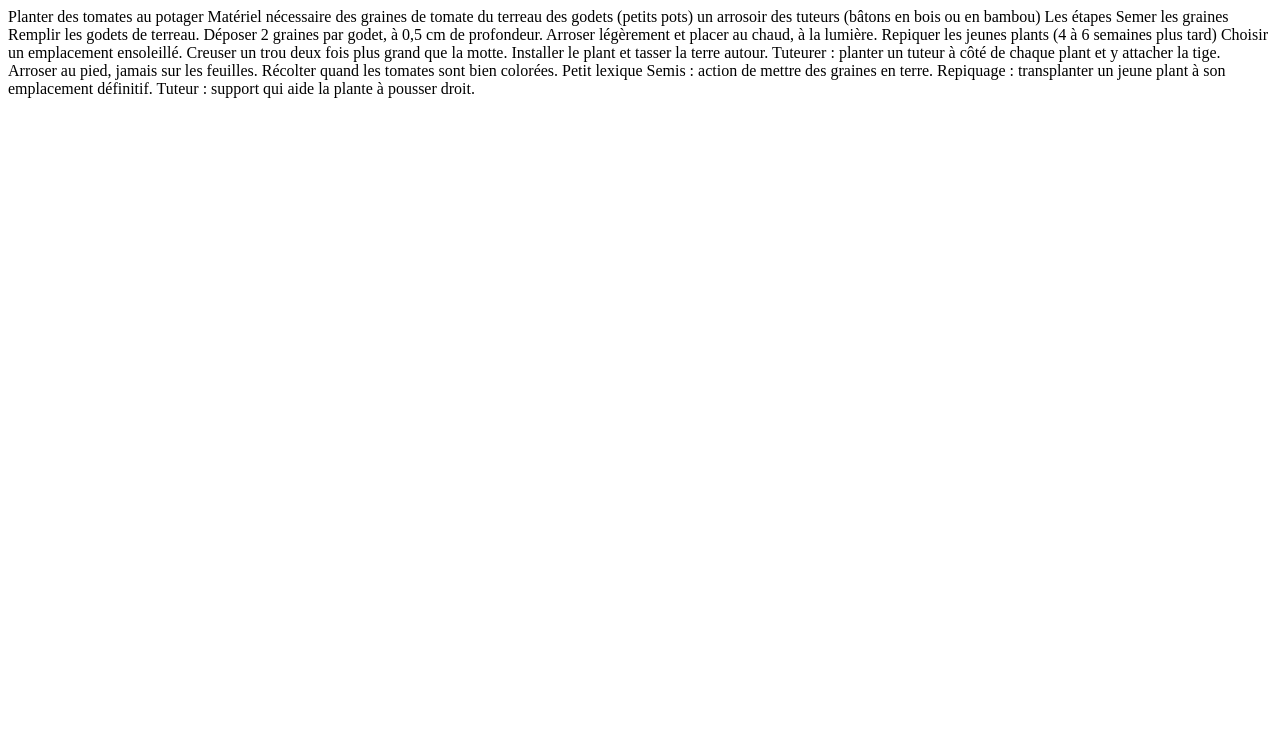
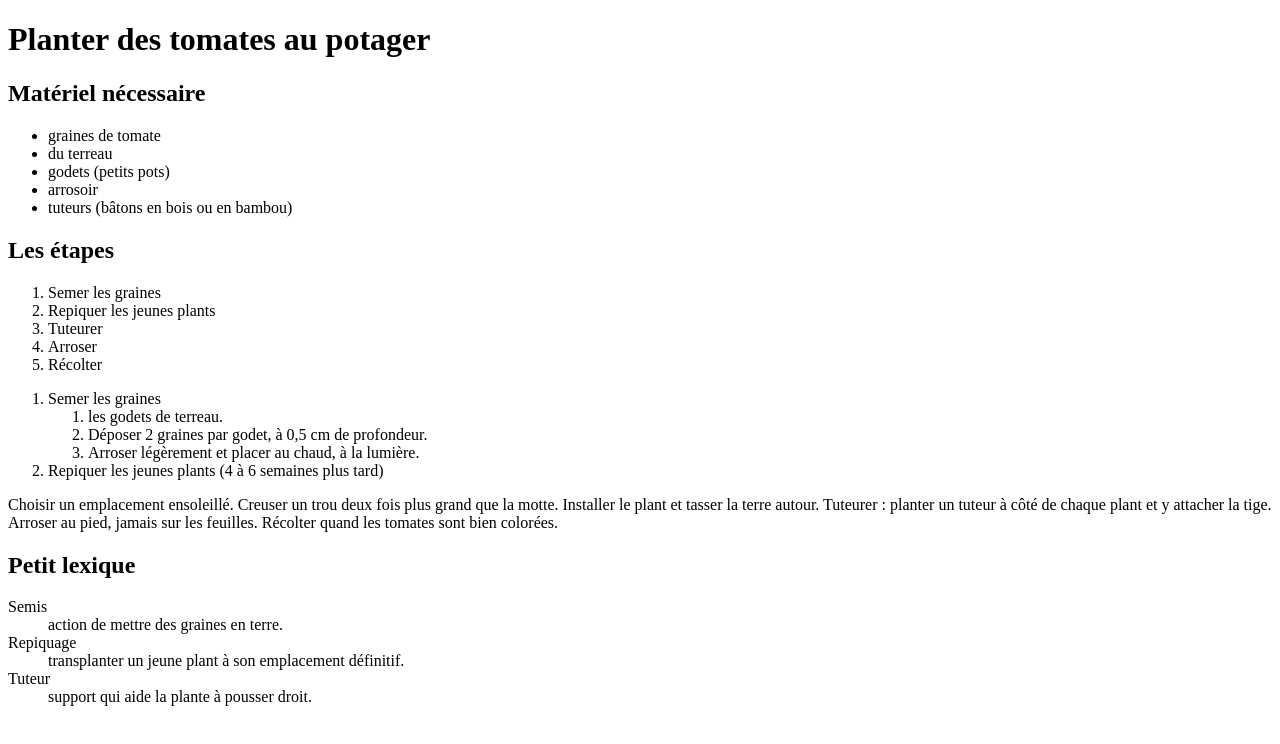
Before and after one commit to juleschristkanga/exercices-html-main-niveau-1-graine, a plain HTML site: page 03-listes/index.html in a window 1280 px wide. Drawn offline with Linux system fonts and the light colour scheme.

Commit message:
exercice 3

```diff
--- a/03-listes/index.html
+++ b/03-listes/index.html
@@ -6,24 +6,39 @@
   <title>Planter des tomates au potager</title>
 </head>
 <body>
-  <!-- TODO 1 : titre principal -->
-  Planter des tomates au potager
+  <!-- Planter-->
+  <h1>Planter des tomates au potager</h1>
 
-  <!-- TODO 2 : titre de partie + liste NON ordonnée (l'ordre n'a pas d'importance) -->
-  Matériel nécessaire
-  des graines de tomate
-  du terreau
-  des godets (petits pots)
-  un arrosoir
-  des tuteurs (bâtons en bois ou en bambou)
+  <!-- Matériel necessaire -->
+  <h2>Matériel nécessaire</h2>
+  <ul>
+    <li>graines de tomate</li>
+   <li> du terreau</li>
+   <li>godets (petits pots)</li>
+   <li>arrosoir</li>
+  <li> tuteurs (bâtons en bois ou en bambou)</li>
+  </ul>
 
-  <!-- TODO 3 et 4 : titre de partie + liste ORDONNÉE, avec des sous-listes imbriquées -->
-  Les étapes
-  Semer les graines
-  Remplir les godets de terreau.
-  Déposer 2 graines par godet, à 0,5 cm de profondeur.
-  Arroser légèrement et placer au chaud, à la lumière.
-  Repiquer les jeunes plants (4 à 6 semaines plus tard)
+  <!-- Les étapes-->
+ <h2>Les étapes</h2>
+  <ol>
+    <li>Semer les graines</li>
+    <li>Repiquer les jeunes plants</li>
+    <li>Tuteurer</li>
+    <li>Arroser</li>
+    <li>Récolter</li>
+
+  </ol>
+
+ <ol>
+  <li>Semer les graines</li>
+  <ol>
+  <li> les godets de terreau.</li>
+ <li> Déposer 2 graines par godet, à 0,5 cm de profondeur.</li>
+  <li>Arroser légèrement et placer au chaud, à la lumière.</li>
+  </ol>
+ <li>Repiquer les jeunes plants (4 à 6 semaines plus tard)</li>
+</ol>
   Choisir un emplacement ensoleillé.
   Creuser un trou deux fois plus grand que la motte.
   Installer le plant et tasser la terre autour.
@@ -31,10 +46,12 @@
   Arroser au pied, jamais sur les feuilles.
   Récolter quand les tomates sont bien colorées.
 
-  <!-- TODO 5 : titre de partie + liste de DÉFINITIONS -->
-  Petit lexique
-  Semis : action de mettre des graines en terre.
-  Repiquage : transplanter un jeune plant à son emplacement définitif.
-  Tuteur : support qui aide la plante à pousser droit.
+  <!-- Le petit lexique -->
+  <h2>Petit lexique</h2>
+ <dl>
+  <dt>Semis </dt><dd> action de mettre des graines en terre.</dd>
+  <dt>Repiquage </dt><dd>transplanter un jeune plant à son emplacement définitif.</dd>
+  <dt>Tuteur </dt> <dd>support qui aide la plante à pousser droit.</dd>
+  </dl>
 </body>
 </html>
```
